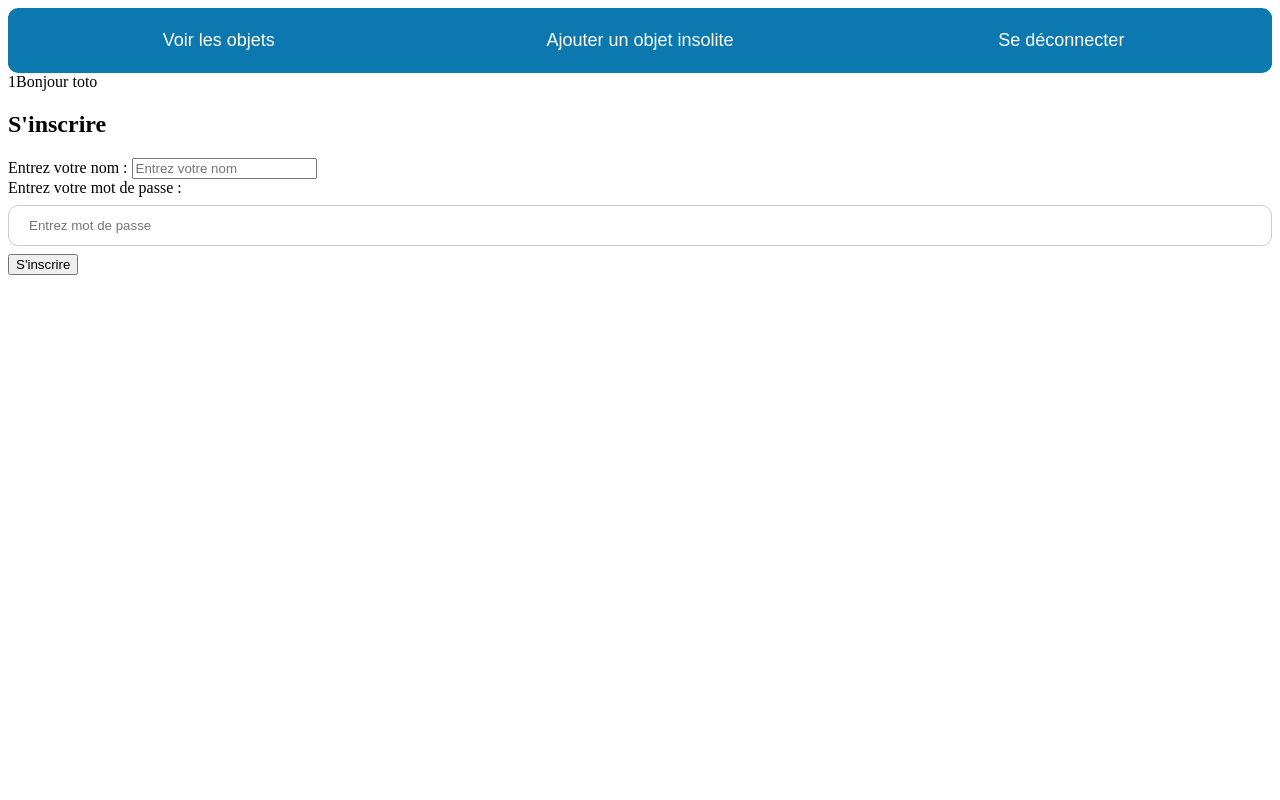
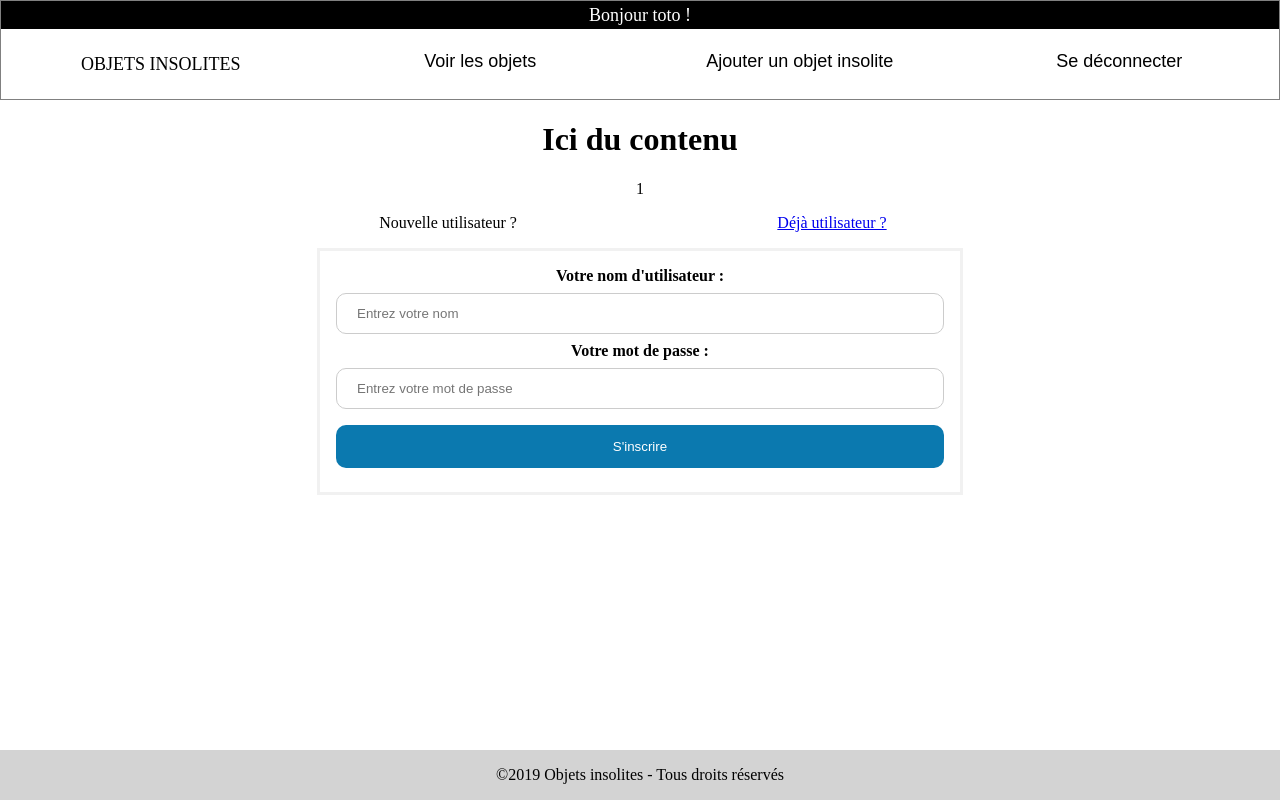
Before and after one commit to AdrienBoiseau/Projet_Web_2019, a PHP site: page /?inscription in a window 1280 px wide. Run offline with PHP 8.4, Linux system fonts and the light colour scheme; a user stored in the database is signed in.

Commit message:
Nouveau style général + style pour les formulaires

```diff
--- a/Router.php
+++ b/Router.php
@@ -26,9 +26,6 @@ class Router
         if (key_exists('list', $_GET)) {
             $ctrl->showList();
         }
-        if (key_exists("id",$_SESSION)) {
-            echo "Bonjour ".$_SESSION['id'];
-        }
         if (key_exists('connexion', $_GET)) {
             $ctrl->connexion();
         }
--- a/view/accueil.html
+++ b/view/accueil.html
@@ -5,18 +5,33 @@
 	    <title>Accueil</title>
 	</head>
 	<?php if(key_exists("id", $_SESSION) && $_SESSION["id"] == 'toto'){?>
-	<header class="header_admin">
-		<a href="?list"> <input type="button" value="Voir les objets"></a>
-		<a href="?addWeirdObject"> <input type="button" value="Ajouter un objet insolite"></a>
-		<a href="?deconnexion"> <input type="button" value="Se déconnecter"></a>
+	<header class="header_login">
+		<div class="menu_top">
+			<p>Bonjour <?php echo $_SESSION['id']?> !</p>
+		</div>
+		<div class="menu_login">
+			<a href="./"><p>OBJETS INSOLITES</p></a>
+			<a href="?list"> <input type="button" value="Voir les objets"></a>
+			<a href="?addWeirdObject"> <input type="button" value="Ajouter un objet insolite"></a>
+			<a href="?deconnexion"> <input type="button" value="Se déconnecter"></a>
+		</div>
 	</header>
 	<?php } else {?>
 	<header class="header">
-		<a href="?connexion"> <input type="button" value="Se connecter"></a>
-		<a href="?inscription"> <input type="button" value="S'inscrire"></a>
+		<div class="menu_top">
+			<p>Bienvenue sur les site des objets insolites</p>
+		</div>
+		<div class="menu">
+			<a href="./"><p>OBJETS INSOLITES</p></a>
+			<a href="?connexion"> <input type="button" value="Se connecter"></a>
+			<a href="?inscription"> <input type="button" value="S'inscrire"></a>
+		</div>
 	</header>
 	<?php } ?>
 	<body>
-
+	<h1>Ici du contenu</h1>
 	</body>
+	<footer>
+		<p>©2019 Objets insolites - Tous droits réservés</p>
+	</footer>
 </html>
--- a/view/addingTemplate.html
+++ b/view/addingTemplate.html
@@ -5,7 +5,8 @@
 		<meta charset="UTF-8" />
 	</head>
 	<body>
-		<form id="FormAdd" method="post">
+		<form class="FormAdd" method="post">
+			<div class="container">
 				<label for="name">Nom de l'objet: </label>
 				<input type="text" id="name" name="name" required="required" placeholder="Entrez le nom"/>
 				<br/>
@@ -18,7 +19,8 @@
 				<label for="imgURL">Image : </label>
 				<input type="text" id="imgURL" name="imgURL" required="required" placeholder="Entrez l'adresse de l'image"/>
 				<br/>
-		    <input class="button" type="submit" name="valider" value="Ajouter"/>
+				<button type="submit" name="valider">Ajouter</button>
+			</div>
 		</form>
 	</body>
 </html>
--- a/view/inscription.html
+++ b/view/inscription.html
@@ -4,16 +4,18 @@
     <meta charset="UTF-8">
     <title>Inscription</title>
 </head>
-<body>
-<h2>S'inscrire</h2>
-<form id="FormInscription" method="post">
-    <label for="name">Entrez votre nom : </label>
-    <input type="text" id="name" name="name" required="required" placeholder="Entrez votre nom"/>
-    <br/>
-    <label for="pass">Entrez votre mot de passe : </label>
-    <input type="password" id ="pass" name="pass" required="required" placeholder="Entrez mot de passe"/>
-    <br/>
-    <input class="button" type="submit" name="valider" value="S'inscrire"/>
+<div class="inscription_box">
+    <p>Nouvelle utilisateur ?</p>
+    <a href="./?connexion" ><p>Déjà utilisateur ?</p></a>
+</div>
+
+<form class="FormInscription" method="post">
+    <div class="container">
+        <label for="name"><b>Votre nom d'utilisateur : </b></label>
+        <input type="text" id="name" name="name" required="required" placeholder="Entrez votre nom"/>
+        <label for="pass"><b>Votre mot de passe :</b></label>
+        <input type="password" id ="pass" name="pass" required="required" placeholder="Entrez votre mot de passe"/>
+        <button type="submit" name="valider">S'inscrire</button>
+    </div>
 </form>
-</body>
 </html>
--- a/view/mainStyle.css
+++ b/view/mainStyle.css
@@ -1,21 +1,31 @@
-p {
-     color: blue;
-     text-align: center;
- }
 
-.header {
+/* Style pour les menus top (header) */
+.menu_top {
+    display: grid;
+    grid-template-columns: 1fr;
+    background-color: black;
+    padding: 14px 20px;
+    margin:0;
+}
+.menu_top p {
+    color: white;
+    margin: 0;
+    text-align: center;
+    padding: 0;
+}
+.menu {
     text-align: center;
     display: grid;
-    grid-template-columns: 1fr 1fr;
+    grid-template-columns: 1fr 1fr 1fr;
 }
-.header_admin {
+.menu_login {
     text-align: center;
     display: grid;
-    grid-template-columns:  1fr 1fr 1fr;
+    grid-template-columns:  1fr 1fr 1fr 1fr;
 }
 header input {
-    background-color: #0b79af;
-    color: white;
+    background-color: white;
+    color: black;
     padding: 14px 20px;
     margin: 8px 0;
     border: none;
@@ -23,18 +33,53 @@ header input {
     width: 100%;
     font-size: large;
 }
+header p {
+    font-size: large;
+    margin: 8px 0;
+    padding: 27px 20px;
+    font-family: STSong;
+    text-decoration: none;
+    color: black;
+
+}
+header .menu p:hover {
+    opacity: 0.3;
+}
+header .menu_login p:hover {
+    opacity: 0.3;
+}
 header input:hover {
-    opacity: 0.8;
+    opacity: 0.3;
 }
 header {
-    background-color: #0b79af;
-    border-radius: 10px;
+    line-height: 0;
+    margin:0;
+    padding:0;
+    background-color: white;
+    border-width:1px;
+    border-style:solid;
+    border-color:gray;
 }
-
 header a {
     text-decoration: none;
 
 }
+
+/* Style pour le body */
+
+html {
+    height: 100%;
+}
+body {
+    min-height: 100%;
+    margin: 0;
+    padding: 0;
+    position: relative;
+    text-align: center;
+}
+
+/* Style formulaire login */
+
 .FormLogin {
     margin-top: 3%;
     border: 3px solid #f1f1f1;
@@ -42,7 +87,6 @@ header a {
     margin-right: auto;
     margin-left: auto;
 }
-
 .FormLogin input[type=text], input[type=password] {
     width: 100%;
     padding: 12px 20px;
@@ -52,7 +96,6 @@ header a {
     box-sizing: border-box;
     border-radius: 10px;
 }
-
 .FormLogin button {
     background-color: #0b79af;
     color: white;
@@ -64,12 +107,97 @@ header a {
     border-radius: 10px;
 
 }
-
 .FormLogin button:hover {
     opacity: 0.8;
 }
-
-
 .FormLogin .container {
     padding: 16px;
 }
+
+/* Style formulaire inscriptions */
+.FormInscription {
+    margin-top: 0%;
+    border: 3px solid #f1f1f1;
+    width: 50%;
+    margin-right: auto;
+    margin-left: auto;
+}
+.FormInscription input[type=text], input[type=password] {
+    width: 100%;
+    padding: 12px 20px;
+    margin: 8px 0;
+    display: inline-block;
+    border: 1px solid #ccc;
+    box-sizing: border-box;
+    border-radius: 10px;
+}
+.FormInscription button {
+    background-color: #0b79af;
+    color: white;
+    padding: 14px 20px;
+    margin: 8px 0;
+    border: none;
+    cursor: pointer;
+    width: 100%;
+    border-radius: 10px;
+
+}
+.FormInscription button:hover {
+    opacity: 0.8;
+}
+.FormInscription .container {
+    padding: 16px;
+}
+/* Style formulaire d'ajout */
+.FormAdd {
+    margin-top: 0%;
+    border: 3px solid #f1f1f1;
+    width: 50%;
+    margin-right: auto;
+    margin-left: auto;
+}
+.FormAdd input[type=text] {
+    width: 100%;
+    padding: 12px 20px;
+    margin: 8px 0;
+    display: inline-block;
+    border: 1px solid #ccc;
+    box-sizing: border-box;
+    border-radius: 10px;
+}
+.FormAdd button {
+    background-color: #0b79af;
+    color: white;
+    padding: 14px 20px;
+    margin: 8px 0;
+    border: none;
+    cursor: pointer;
+    width: 100%;
+    border-radius: 10px;
+
+}
+.FormAdd button:hover {
+    opacity: 0.8;
+}
+.FormAdd .container {
+    padding: 16px;
+}
+.inscription_box {
+    display: grid;
+    grid-template-columns: 1fr 1fr;
+    text-align: center;
+    margin-left: 20%;
+    margin-right: 20%;
+    margin-bottom: 0;
+}
+/* Style pour le footer */
+footer {
+    background-color: lightgrey;
+    position: absolute;
+    bottom: 0;
+    left: 0;
+    right: 0;
+}
+footer p {
+    text-align: center;
+}
--- a/view/templateList.php
+++ b/view/templateList.php
@@ -4,7 +4,6 @@
 	<title>Liste d'objets insolites</title>
 	<meta charset="UTF-8" />
 </head>
-<body>
 	<h1>
 		<?php echo '<a href=index.php?id=' . $weirdObject->getId(). '>' . $weirdObject->getName() . ', ' . $weirdObject->getDescription();
 				echo '</a>';
@@ -12,5 +11,7 @@
 	</h1>
 	<h2><?php echo $weirdObject->getPrice() ?>€</h2>
 	<img src=<?php echo $weirdObject->getImage() ?> />
-</body>
+    <?php
+    echo "<br/>";echo "<br/>";echo "<br/>";echo "<br/>";
+    ?>
 </html>
```
Lines whose indentation alone changed are shown as unchanged.
